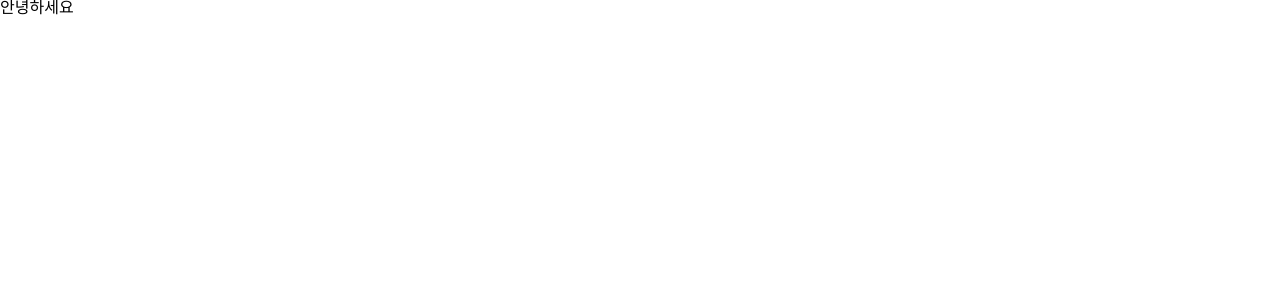
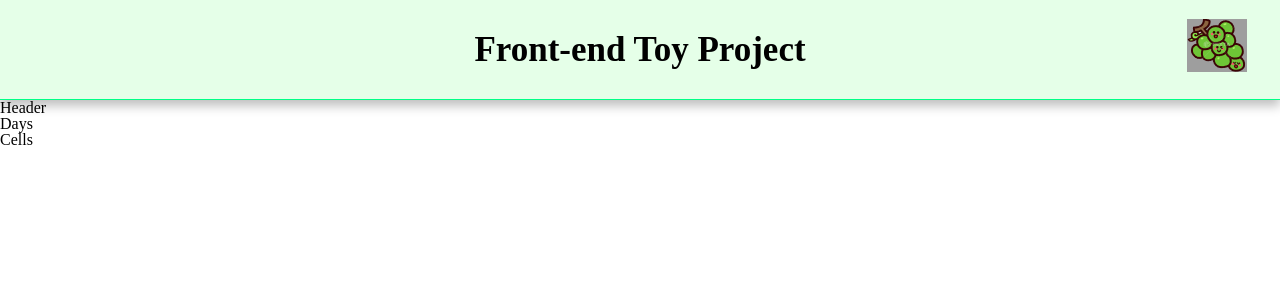
Before and after one commit to TecHERE/frontend-repo, a React (Vite) app: page / in a window 1280 px wide. Shown: the top 300 px of the page. Built offline with nearby package versions, Linux system fonts and the light colour scheme; grey boxes are pictures that could not be loaded.

Commit message:
feat : Nav바 퍼블리싱

```diff
--- a/package.json
+++ b/package.json
@@ -14,7 +14,7 @@
     "axios": "^1.1.3",
     "react": "^18.2.0",
     "react-dom": "^18.2.0",
-    "react-router-dom": "^6.4.3",
+    "react-router-dom": "6.4.3",
     "sass": "^1.56.1",
     "zustand": "^4.1.4"
   },
--- a/src/App.tsx
+++ b/src/App.tsx
@@ -1,9 +1,12 @@
 import './reset.scss';
 import Calendar from '@/components/Calender';
+import Router from './Router';
+import NavBar from './components/Nav';
 
 export default function App() {
   return (
     <div>
+      <NavBar />
       <Calendar />
     </div>
   );
--- /dev/null
+++ b/src/Router.tsx
@@ -0,0 +1,9 @@
+import React from 'react';
+import { BrowserRouter, Routes, Route } from 'react-router-dom';
+import App from './App';
+import Calendar from './components/Calender';
+const Router = () => {
+  return <BrowserRouter></BrowserRouter>;
+};
+
+export default Router;
--- a/src/components/Calender/index.tsx
+++ b/src/components/Calender/index.tsx
@@ -1,7 +1,18 @@
-import React from 'react';
+import React, { useState } from 'react';
 
 const Calendar = () => {
-  return <div>안녕하세요</div>;
+  //현재달
+  const [currentMonth, setCurrentMonth] = useState(new Date());
+  //선택된 날짜
+  const [selectedDate, setSelectedDate] = useState(new Date());
+
+  return (
+    <div className="calendar">
+      <div className="header">Header</div>
+      <div className="days">Days</div>
+      <div className="body">Cells</div>
+    </div>
+  );
 };
 
 export default Calendar;
--- /dev/null
+++ b/src/components/Nav/index.tsx
@@ -0,0 +1,14 @@
+import React from 'react';
+import './style.scss';
+const NavBar = () => {
+  return (
+    <div>
+      <div className="Nav">Front-end Toy Project</div>
+      <div className="Nav_img">
+        <img src="img/포도.png"></img>
+      </div>
+    </div>
+  );
+};
+
+export default NavBar;
--- /dev/null
+++ b/src/components/Nav/style.scss
@@ -0,0 +1,30 @@
+.Nav {
+  display: flex;
+  justify-content: center;
+  align-items: center;
+
+  width: 100%;
+  height: 100px;
+
+  box-sizing: border-box;
+  border-bottom: 1px solid rgba(0, 255, 133, 1);
+  background-color: rgba(229, 255, 232, 1);
+  font-size: 35px;
+  font-weight: bold;
+  box-shadow: 0px 6px 10px rgba(0, 0, 0, 0.25);
+}
+
+.Nav_img {
+  width: 60px;
+  height: 53px;
+
+  background: url(67496914-removebg-preview.png);
+  position: absolute;
+  top: 19px;
+  right: 33px;
+
+  img {
+    width: 60px;
+    height: 53px;
+  }
+}
--- a/src/main.tsx
+++ b/src/main.tsx
@@ -3,6 +3,7 @@ import ReactDOM from 'react-dom/client';
 import App from './App';
 import { QueryClientProvider, QueryClient } from '@tanstack/react-query';
 import { ReactQueryDevtools } from '@tanstack/react-query-devtools';
+import { BrowserRouter } from 'react-router-dom';
 
 const client = new QueryClient();
 
```
Also changed, not shown: public/img/포도.png (added), 1 other file (tests, documents, lock files or other folders).
